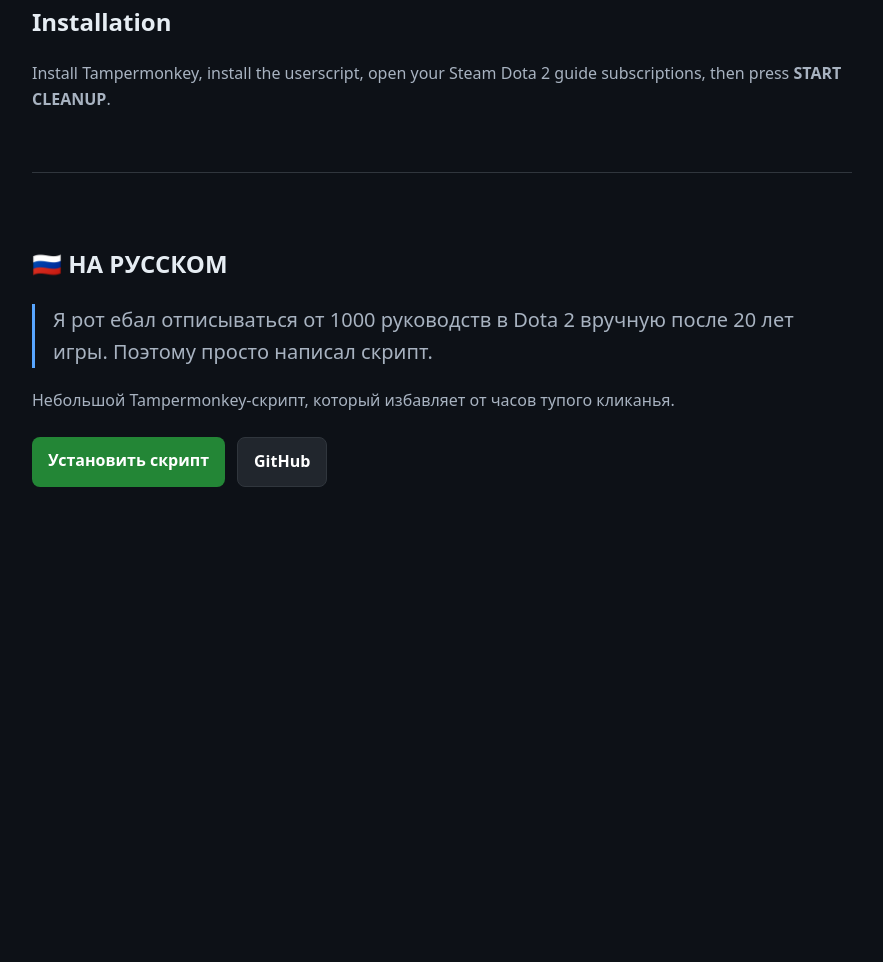
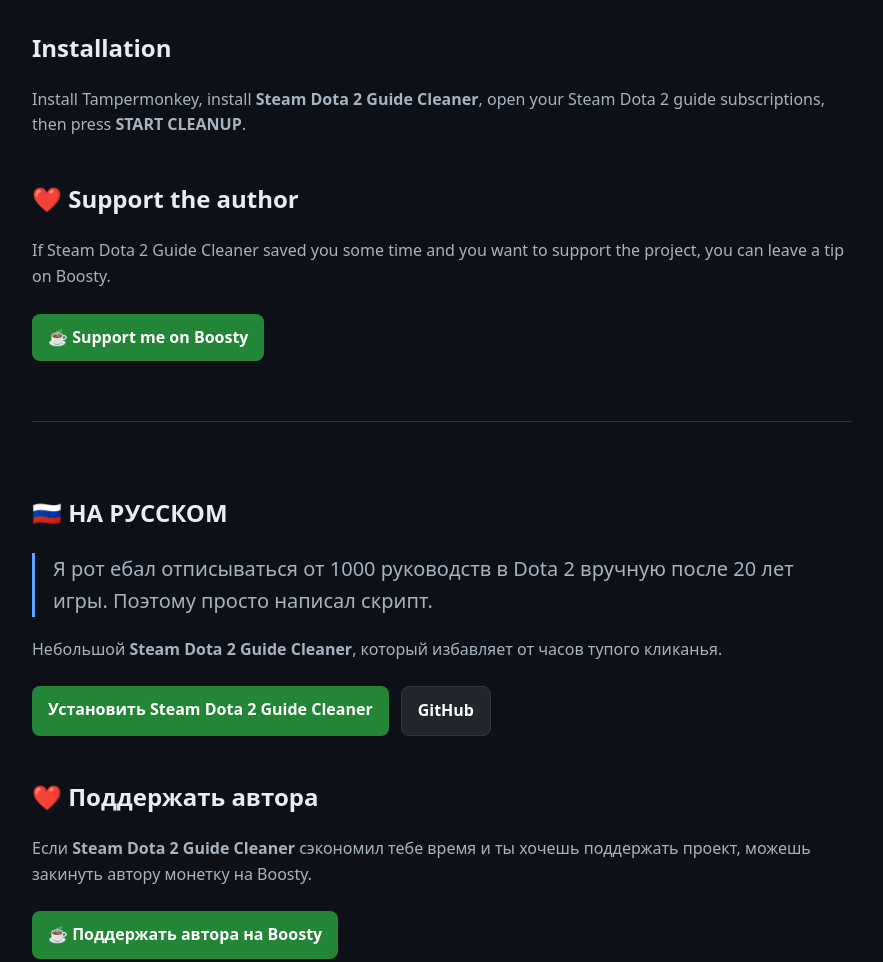
Before and after one commit to Ga4iGnida/steam-dota-guide-cleaner, a plain HTML site: page docs/index.html in a window 1280 px wide. Shown: the part 1402-2364 px from the top of the page, without its empty margins (198-1081 px from the left). Before the commit the page ends 1961 px from the top, so only its background shows below. Drawn offline with Linux system fonts and the light colour scheme.

Commit message:
docs: rename userscript references and add Boosty support

```diff
--- a/docs/index.html
+++ b/docs/index.html
@@ -14,8 +14,8 @@
 <span class="tag">Tampermonkey</span><span class="tag">Dota 2</span><span class="tag">Steam</span><span class="tag">MIT</span>
 <h1>🧹 Steam Dota 2 Guide Cleaner</h1>
 <p class="quote">I got tired of unsubscribing from 1000 Dota 2 guides manually after 20 years of playing. So I made a script.</p>
-<p>A small userscript that clears old Dota 2 guide subscriptions without hours of pointless clicking.</p>
-<div class="buttons"><a href="https://raw.githubusercontent.com/Ga4iGnida/steam-dota-guide-cleaner/main/steam-dota-guide-cleaner.user.js">Install script</a><a class="secondary" href="https://github.com/Ga4iGnida/steam-dota-guide-cleaner">View on GitHub</a></div>
+<p>A small Steam Dota 2 Guide Cleaner script that clears old Dota 2 guide subscriptions without hours of pointless clicking.</p>
+<div class="buttons"><a href="https://raw.githubusercontent.com/Ga4iGnida/steam-dota-guide-cleaner/main/steam-dota-guide-cleaner.user.js">Install Steam Dota 2 Guide Cleaner</a><a class="secondary" href="https://github.com/Ga4iGnida/steam-dota-guide-cleaner">View on GitHub</a></div>
 </section>
 <h2>What it does</h2>
 <div class="grid"><div class="card">🧹 Finds subscribed guides</div><div class="card">⚡ Unsubscribes in batches</div><div class="card">📊 Shows progress</div><div class="card">🔄 Continues after reloads</div><div class="card">🛑 Stops when the list is empty</div><div class="card">⏱️ Adjustable speed</div></div>
@@ -23,8 +23,10 @@
 <div class="grid"><div class="card"><b>Parallel requests</b><br>1–10 simultaneous requests.</div><div class="card"><b>Delay</b><br>0–2000 ms between batches.</div><div class="card"><b>Rate limits</b><br>Automatic retry with increasing delays when Steam returns 429.</div><div class="card"><b>Server errors</b><br>Temporary 5xx errors are retried; client errors are not blindly repeated.</div></div>
 <h2>Safety first</h2><p>The script does nothing until you press <b>START CLEANUP</b> and confirm. It also checks that the Steam session is available before sending requests. You can stop it at any time. Unsubscribed guides are not automatically restored, so use it only when you really want to clean your list.</p>
 <div class="note"><b>Tip:</b> A good starting point is 5 parallel requests + 50 ms delay. If Steam starts limiting requests, the script automatically backs off and retries.</div>
-<h2>Installation</h2><p>Install Tampermonkey, install the userscript, open your Steam Dota 2 guide subscriptions, then press <b>START CLEANUP</b>.</p>
-<div class="ru"><h2>🇷🇺 НА РУССКОМ</h2><p class="quote">Я рот ебал отписываться от 1000 руководств в Dota 2 вручную после 20 лет игры. Поэтому просто написал скрипт.</p><p>Небольшой Tampermonkey-скрипт, который избавляет от часов тупого кликанья.</p><div class="buttons"><a href="https://raw.githubusercontent.com/Ga4iGnida/steam-dota-guide-cleaner/main/steam-dota-guide-cleaner.user.js">Установить скрипт</a><a class="secondary" href="https://github.com/Ga4iGnida/steam-dota-guide-cleaner">GitHub</a></div></div>
+<h2>Installation</h2><p>Install Tampermonkey, install <b>Steam Dota 2 Guide Cleaner</b>, open your Steam Dota 2 guide subscriptions, then press <b>START CLEANUP</b>.</p>
+<h2>❤️ Support the author</h2><p>If Steam Dota 2 Guide Cleaner saved you some time and you want to support the project, you can leave a tip on Boosty.</p><div class="buttons"><a href="https://boosty.to/ga4ignida">☕ Support me on Boosty</a></div>
+<div class="ru"><h2>🇷🇺 НА РУССКОМ</h2><p class="quote">Я рот ебал отписываться от 1000 руководств в Dota 2 вручную после 20 лет игры. Поэтому просто написал скрипт.</p><p>Небольшой <b>Steam Dota 2 Guide Cleaner</b>, который избавляет от часов тупого кликанья.</p><div class="buttons"><a href="https://raw.githubusercontent.com/Ga4iGnida/steam-dota-guide-cleaner/main/steam-dota-guide-cleaner.user.js">Установить Steam Dota 2 Guide Cleaner</a><a class="secondary" href="https://github.com/Ga4iGnida/steam-dota-guide-cleaner">GitHub</a></div>
+<h2>❤️ Поддержать автора</h2><p>Если <b>Steam Dota 2 Guide Cleaner</b> сэкономил тебе время и ты хочешь поддержать проект, можешь закинуть автору монетку на Boosty.</p><div class="buttons"><a href="https://boosty.to/ga4ignida">☕ Поддержать автора на Boosty</a></div></div>
 </div>
 </body>
 </html>
```
